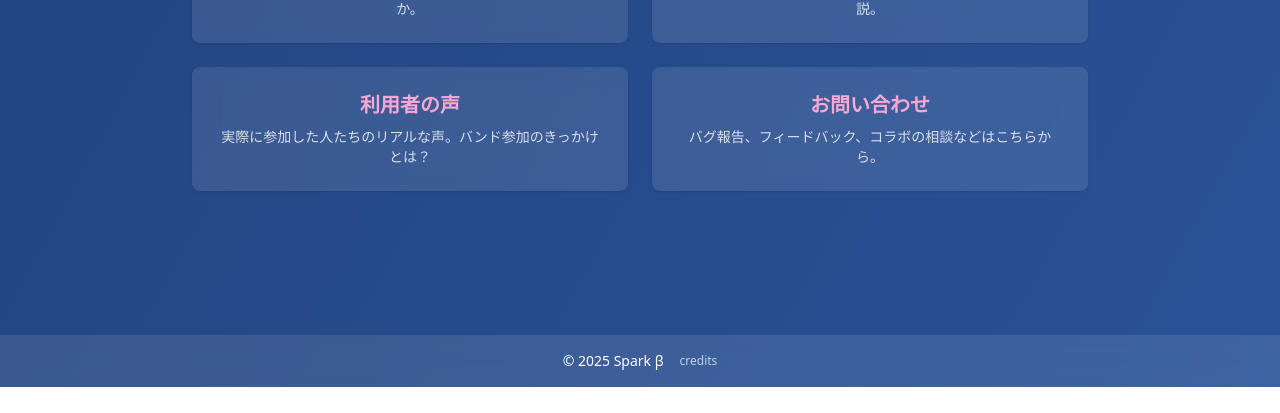
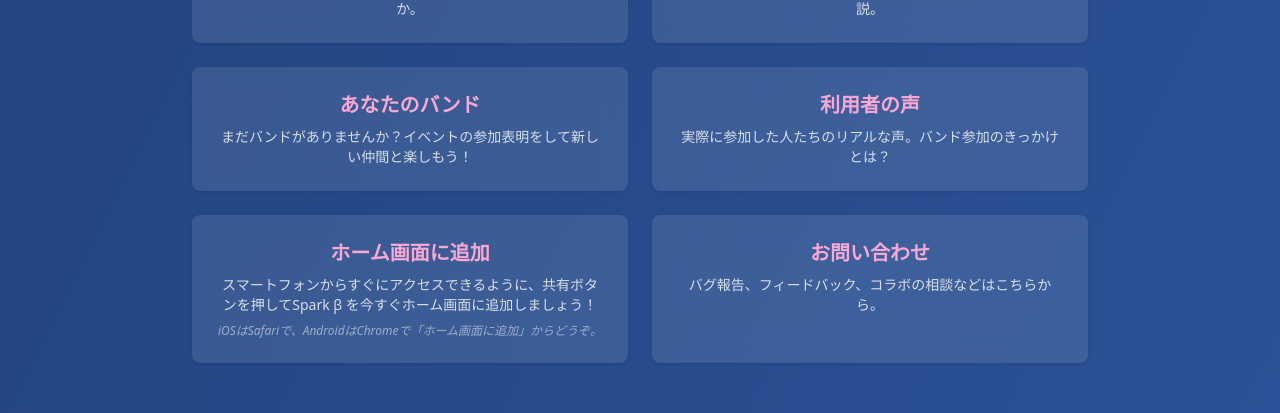
Before and after one commit to shindodesu/spark-beta-v2, a Next.js app: page / in a window 1280 px wide. Shown: the part 1977-2390 px from the top of the page. Before the commit the page ends 2364 px from the top, so only its background shows below. Built offline with nearby package versions, Linux system fonts and the light colour scheme; no server answers; the database is empty.

Commit message:
最終調整

```diff
--- a/src/pages/howto.tsx
+++ b/src/pages/howto.tsx
@@ -12,7 +12,7 @@ export default function HowToUse() {
 
           <li>
             <span className="font-bold">👤 2. プロフィールを登録</span><br />
-            ・あだ名、本名（非公開）、大学名、パート、経験年数、地域を記入<br />
+            ・あだ名、本名（非公開）、所属、パート、経験年数、地域を記入<br />
             ・必要なら自己紹介も書く
           </li>
 
--- a/src/pages/index.tsx
+++ b/src/pages/index.tsx
@@ -6,6 +6,7 @@ import { GetStaticProps } from 'next'
 import { useEffect, useState } from 'react'
 import { supabase } from '@/lib/supabase'
 import type { User } from '@supabase/supabase-js'
+import dynamic from 'next/dynamic'
 
 
 interface Event {
@@ -280,12 +281,30 @@ const HomePage: React.FC<HomeProps> = ({ events }) => {
       </p>
     </Link>
 
+    <Link href="/howto" className="bg-white/10 backdrop-blur-md p-6 rounded-lg hover:bg-white/20 transition shadow">
+      <h3 className="text-xl font-bold text-pink-300 mb-2">あなたのバンド</h3>
+      <p className="text-sm text-white/80">
+        まだバンドがありませんか？イベントの参加表明をして新しい仲間と楽しもう！
+      </p>
+    </Link>
+
     <Link href="/interviews" className="bg-white/10 backdrop-blur-md p-6 rounded-lg hover:bg-white/20 transition shadow">
       <h3 className="text-xl font-bold text-pink-300 mb-2">利用者の声</h3>
       <p className="text-sm text-white/80">
         実際に参加した人たちのリアルな声。バンド参加のきっかけとは？
       </p>
     </Link>
+
+    <div className="bg-white/10 backdrop-blur-md p-6 rounded-lg hover:bg-white/20 transition shadow">
+  <h3 className="text-xl font-bold text-pink-300 mb-2">ホーム画面に追加</h3>
+  <p className="text-sm text-white/80 mb-2">
+    スマートフォンからすぐにアクセスできるように、共有ボタンを押してSpark β を今すぐホーム画面に追加しましょう！
+  </p>
+  <p className="text-xs text-white/50 italic">
+    iOSはSafariで、AndroidはChromeで「ホーム画面に追加」からどうぞ。
+  </p>
+</div>
+
 
     <a
       href="https://docs.google.com/forms/d/e/1FAIpQLSf8GY_PvIwBfh4W6-Mq-xIBRWDgj4eQ2262Vbk-mjKKlPR29Q/viewform?usp=dialog"
```
